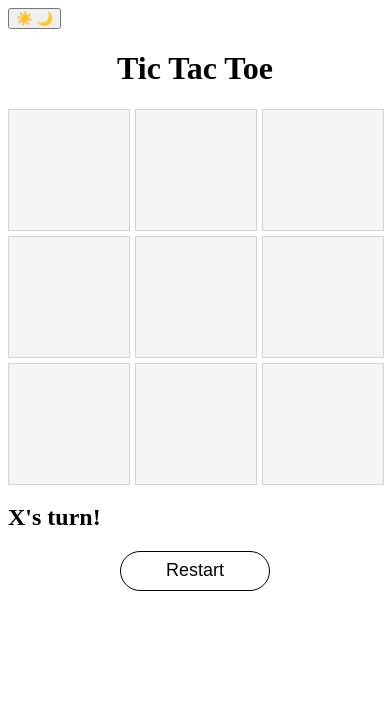
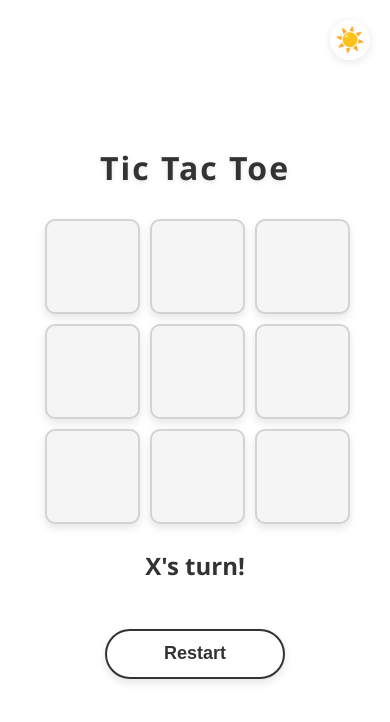
Before and after one commit to noobpiyush/TIC-Tac-Toe, a plain HTML site: page index.html in a window 390 px wide. Drawn offline with Linux system fonts and the light colour scheme.

Commit message:
Update style.css

```diff
--- a/style.css
+++ b/style.css
@@ -1,9 +1,97 @@
-body{
-    color: #000000;
+:root {
+    --bg-color: #ffffff;
+    --text-color: #333333;
+    --square-bg: #f5f5f5;
+    --square-border: #d3d3d3;
+    --square-hover: #e6f7ff;
+    --button-bg: #ffffff;
+    --button-text: #333333;
+    --button-border: #333333;
+    --button-hover-bg: #333333;
+    --button-hover-text: #ffffff;
+    --x-color: #ff5252;
+    --o-color: #4285f4;
+    --win-highlight: rgba(46, 213, 115, 0.3);
   }
 
-h1{
+  .dark {
+    --bg-color: #1a1a2e;
+    --text-color: #e6e6e6;
+    --square-bg: #16213e;
+    --square-border: #0f3460;
+    --square-hover: #1e3a5f;
+    --button-bg: #0f3460;
+    --button-text: #e6e6e6;
+    --button-border: #e6e6e6;
+    --button-hover-bg: #e6e6e6;
+    --button-hover-text: #0f3460;
+    --x-color: #ff6b6b;
+    --o-color: #48dbfb;
+    --win-highlight: rgba(46, 213, 115, 0.2);
+  }
+
+  * {
+    margin: 0;
+    padding: 0;
+    box-sizing: border-box;
+    transition: background-color 0.3s ease, color 0.3s ease, border-color 0.3s ease;
+  }
+
+  body {
+    color: var(--text-color);
+    background-color: var(--bg-color);
+    font-family: "Segoe UI", Tahoma, Geneva, Verdana, sans-serif;
+    padding: 20px;
+    min-height: 100vh;
+    display: flex;
+    flex-direction: column;
+    align-items: center;
+    justify-content: center;
+  }
+
+  .theme-toggle {
+    position: absolute;
+    top: 20px;
+    right: 20px;
+  }
+
+  #themeToggle {
+    background: none;
+    border: none;
+    font-size: 24px;
+    cursor: pointer;
+    width: 40px;
+    height: 40px;
+    border-radius: 50%;
+    display: flex;
+    align-items: center;
+    justify-content: center;
+    background-color: var(--button-bg);
+    box-shadow: 0 2px 10px rgba(0, 0, 0, 0.1);
+  }
+
+  .dark .sun-icon {
+    display: none;
+  }
+
+  .sun-icon {
+    display: inline;
+  }
+
+  .dark .moon-icon {
+    display: inline;
+  }
+
+  .moon-icon {
+    display: none;
+  }
+
+  h1 {
     text-align: center;
+    margin-bottom: 30px;
+    font-size: 2.5rem;
+    letter-spacing: 2px;
+    text-shadow: 0 2px 5px rgba(0, 0, 0, 0.1);
   }
 
   #board {
@@ -13,37 +101,145 @@ h1{
     height: 375px;
     display: grid;
     grid-template-columns: repeat(3, 1fr);
-    grid-gap: 5px;
+    grid-gap: 10px;
+    perspective: 1000px;
   }
 
   .square {
     width: 120px;
     height: 120px;
-    border: 1px solid #D3D3D3;
-    background-color: #F5F5F5;
-    font-size: 40px;
+    border: 2px solid var(--square-border);
+    background-color: var(--square-bg);
+    font-size: 50px;
     display: flex;
     justify-content: center;
     align-items: center;
+    cursor: pointer;
+    border-radius: 10px;
+    box-shadow: 0 4px 8px rgba(0, 0, 0, 0.1);
+    transition: all 0.3s ease;
+    position: relative;
+    overflow: hidden;
   }
 
   .square:hover {
-    background-color: #FFFFE0;
+    background-color: var(--square-hover);
+    transform: translateY(-5px);
+    box-shadow: 0 8px 16px rgba(0, 0, 0, 0.15);
+  }
+
+  .square.x-move {
+    color: var(--x-color);
+  }
+
+  .square.o-move {
+    color: var(--o-color);
+  }
+
+  .square.winning {
+    background-color: var(--win-highlight);
+    animation: pulse 1.5s infinite;
+  }
+
+  #message-container {
+    margin-top: 30px;
+    text-align: center;
+    min-height: 60px;
+  }
+
+  #endMessage {
+    font-size: 1.5rem;
+    transition: all 0.3s ease;
   }
 
   #restartButton {
     display: block;
-    margin-left: auto;
-    margin-right: auto;
-    height: 40px;
-    width: 150px;
-    background-color: #FFFFFF;
-    border: 1px solid #000000;
-    border-radius: 40px;
+    margin: 20px auto;
+    height: 50px;
+    width: 180px;
+    background-color: var(--button-bg);
+    color: var(--button-text);
+    border: 2px solid var(--button-border);
+    border-radius: 25px;
     font-size: 18px;
+    font-weight: bold;
+    cursor: pointer;
+    transition: all 0.3s ease;
+    box-shadow: 0 4px 8px rgba(0, 0, 0, 0.1);
   }
 
   #restartButton:hover {
-    background-color: #000000;
-    color: #FFFFFF;
+    background-color: var(--button-hover-bg);
+    color: var(--button-hover-text);
+    transform: translateY(-3px);
+    box-shadow: 0 6px 12px rgba(0, 0, 0, 0.15);
   }
+
+  #restartButton:active {
+    transform: translateY(0);
+  }
+
+  /* Animations */
+  @keyframes appear {
+    0% {
+      opacity: 0;
+      transform: scale(0.5);
+    }
+    70% {
+      transform: scale(1.2);
+    }
+    100% {
+      opacity: 1;
+      transform: scale(1);
+    }
+  }
+
+  @keyframes pulse {
+    0% {
+      box-shadow: 0 0 0 0 rgba(46, 213, 115, 0.4);
+    }
+    70% {
+      box-shadow: 0 0 0 10px rgba(46, 213, 115, 0);
+    }
+    100% {
+      box-shadow: 0 0 0 0 rgba(46, 213, 115, 0);
+    }
+  }
+
+  @keyframes fadeIn {
+    from {
+      opacity: 0;
+    }
+    to {
+      opacity: 1;
+    }
+  }
+
+  @keyframes slideIn {
+    from {
+      transform: translateY(-20px);
+      opacity: 0;
+    }
+    to {
+      transform: translateY(0);
+      opacity: 1;
+    }
+  }
+
+  /* Responsive design */
+  @media (max-width: 480px) {
+    #board {
+      width: 300px;
+      height: 300px;
+    }
+
+    .square {
+      width: 95px;
+      height: 95px;
+      font-size: 40px;
+    }
+
+    h1 {
+      font-size: 2rem;
+    }
+  }
```
Lines whose indentation alone changed are shown as unchanged.
